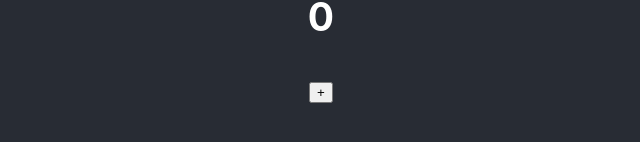
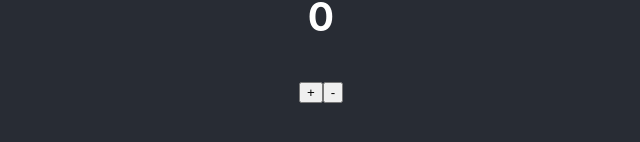
Before and after one commit to EcaCosca/batch32reactexample, a React (Create React App) app: page / in a window 1280 px wide. Shown: the part 368-510 px from the top of the page, without its empty margins (319-959 px from the left). Built offline with nearby package versions, Linux system fonts and the light colour scheme.

Commit message:
Counter example update

```diff
--- a/src/components/Counter.js
+++ b/src/components/Counter.js
@@ -2,9 +2,14 @@ import React, {useState} from 'react'
 
 const Counter = () => {
     const [count, setCount] = useState(0)
+    // const count = 0    The old way of writing a variable
 
-    const handleClick = () => {
+    const handleClickIncrease = () => {
         setCount(count+1)
+    }
+
+    const handleClickDecrease = () => {
+        setCount(count-1)
     }
 
 
@@ -12,7 +17,8 @@ const Counter = () => {
     <div>
         <h2>{count}</h2>
 
-        <button onClick={handleClick}>+</button>
+        <button onClick={handleClickIncrease}>+</button>
+        <button onClick={handleClickDecrease}>-</button>
     </div>
   )
 }
```
